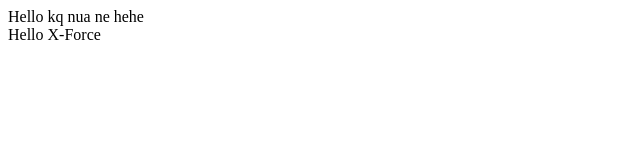
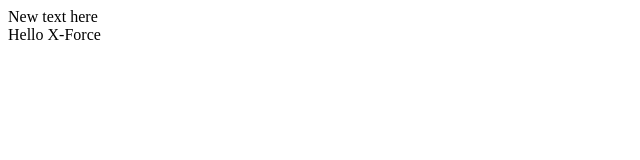
Before and after one commit to nguyenhoangthienchi/x-force, a React (Create React App) app: page / in a window 1280 px wide. Shown: the top 160 px of the page, without its empty margins (0-640 px from the left). Built offline with nearby package versions, Linux system fonts and the light colour scheme.

Commit message:
update text

```diff
--- a/src/index.js
+++ b/src/index.js
@@ -5,7 +5,7 @@
 const root = ReactDOM.createRoot(document.getElementById('root'));
 root.render(
   <React.StrictMode>
-    Hello kq nua ne hehe
+    New text here
     <App />
   </React.StrictMode>
 );
```
